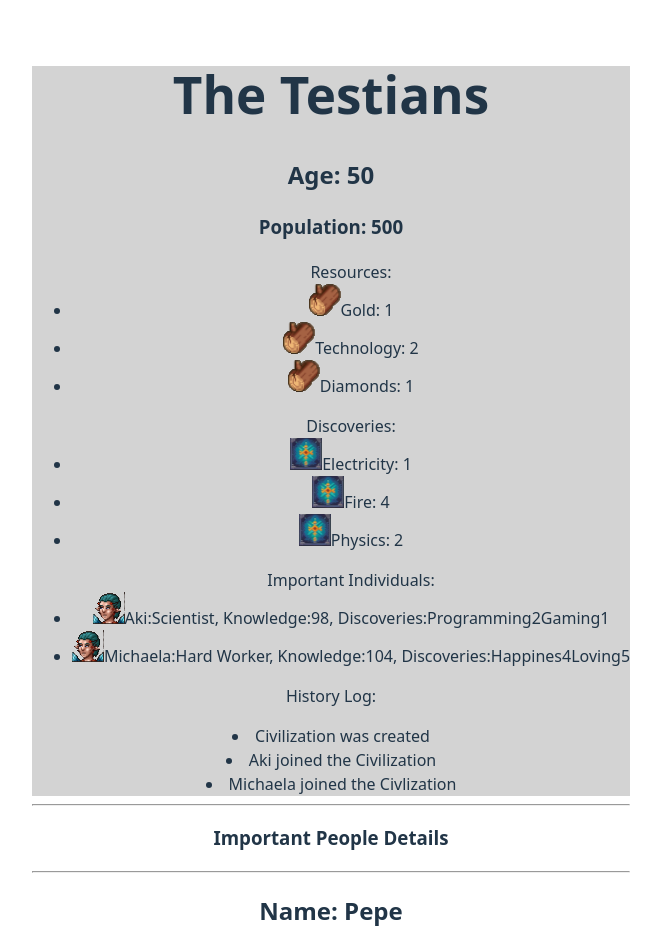
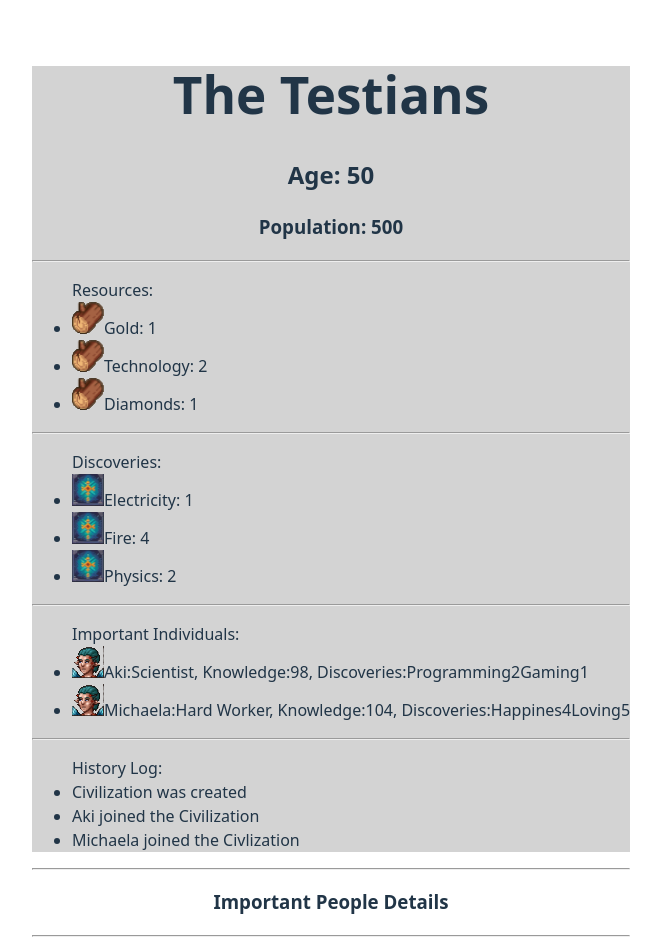
Before and after one commit to acolote1998/OUR-OWN-ZETA-frontend, a React (Vite) app in the folder our-own-zeta-frontend/: page / in a window 1280 px wide. Shown: the top 952 px of the page, without its empty margins (309-970 px from the left). Built offline with nearby package versions, Linux system fonts and the light colour scheme.

Commit message:
adding a bit of spacing

```diff
--- a/our-own-zeta-frontend/src/components/Civilization.css
+++ b/our-own-zeta-frontend/src/components/Civilization.css
@@ -1,3 +1,7 @@
 .civilization {
   background-color: lightgrey;
 }
+
+.item {
+  text-align: left;
+}
--- a/our-own-zeta-frontend/src/components/Civilization.tsx
+++ b/our-own-zeta-frontend/src/components/Civilization.tsx
@@ -78,14 +78,23 @@ function Civilization(props: CivilizationProps) {
       <h1>{props.name}</h1>
       <h2>Age: {props.age}</h2>
       <h3>Population: {props.population}</h3>
+      <hr></hr>
+      <div id="civContent" className="item">
         <ul>Resources:{drawHashMap(props.resources, "resource")}</ul>
+        <hr></hr>
         <ul>Discoveries:{drawHashMap(props.discoveries, "discovery")}</ul>
+        <hr></hr>
+
         <ul>
           Important Individuals:
           {drawImportantPeople(props.importantIndividuals)}
         </ul>
-      <p>History Log:</p>
+        <hr></hr>
+        <ul>
+          History Log:
           {drawHistoryLog(props.historyLog)}
+        </ul>
+      </div>
     </div>
   );
 }
```
Lines whose indentation alone changed are shown as unchanged.
